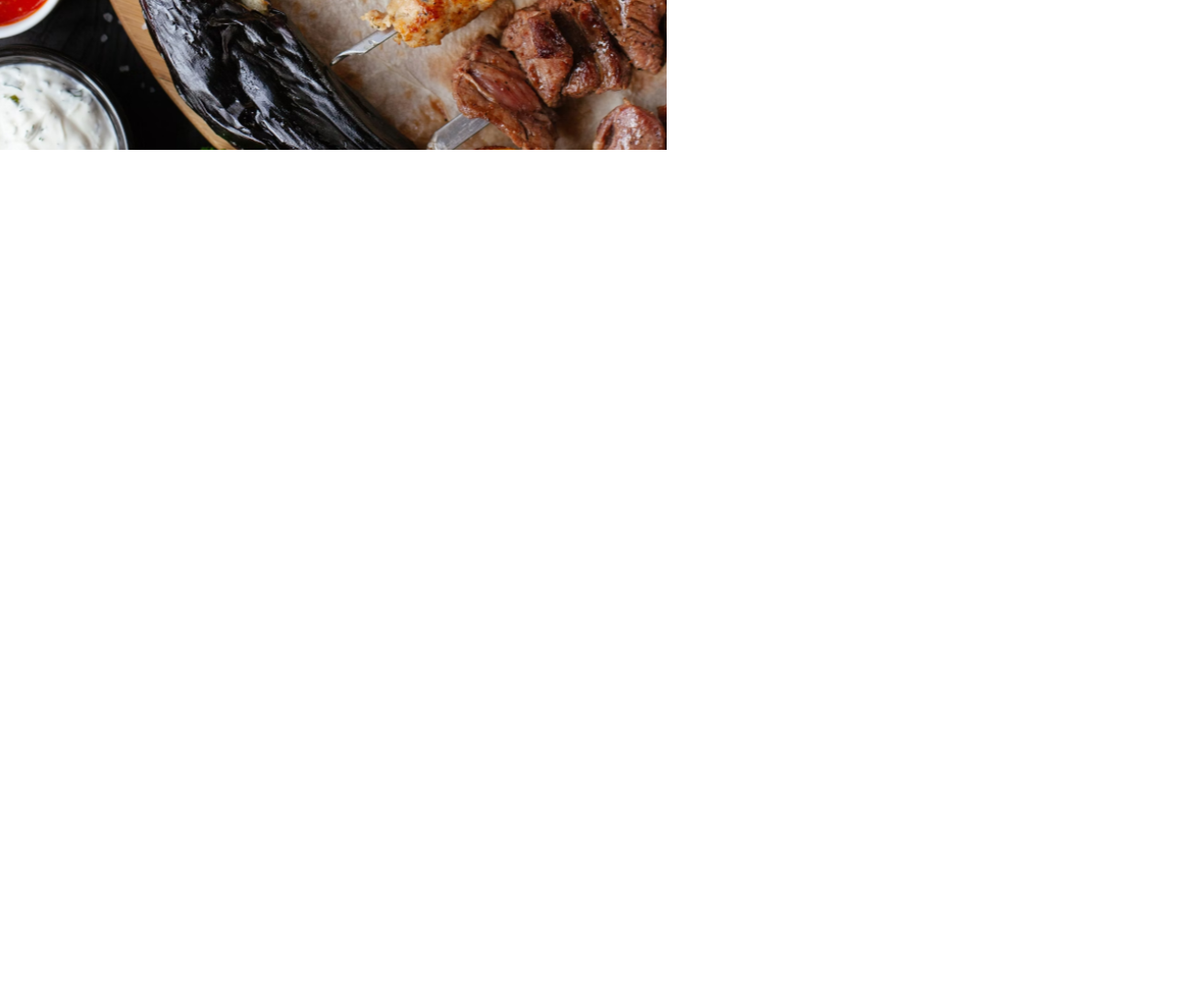
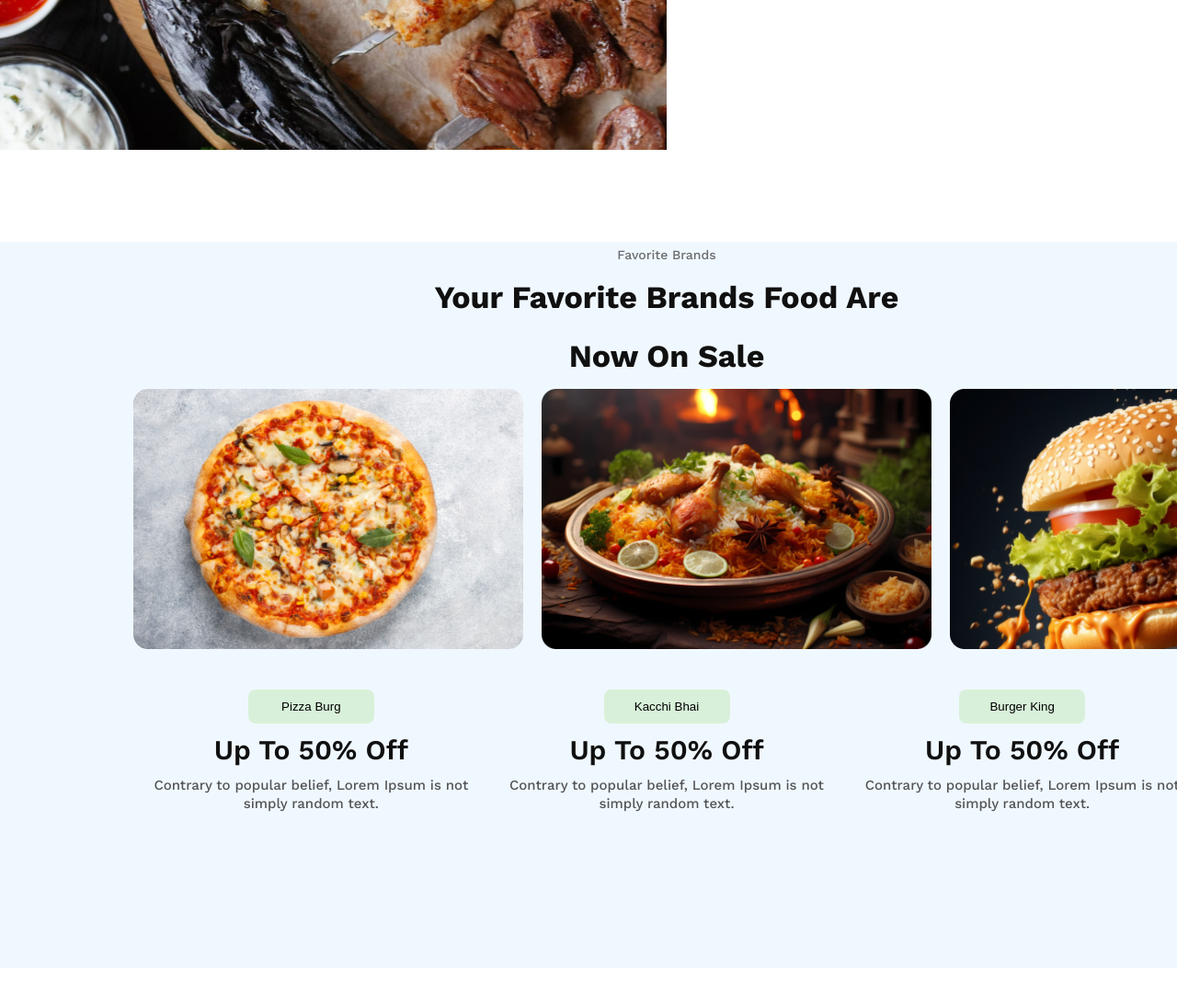
Before and after one commit to Sabuj-Chowdhury/demo-food-restaurant-website-html-css, a plain HTML site: page index.html in a window 1280 px wide. Shown: the part 1398-2489 px from the top of the page at 92% size. Before the commit the page ends 1661 px from the top, so only its background shows below. Drawn offline with nearby package versions, Linux system fonts and the light colour scheme.

Commit message:
Bugy or errored card box added

```diff
--- a/index.html
+++ b/index.html
@@ -63,15 +63,76 @@
                 </div>
 
             </div>
+         </section>
+         <!-- About us Section END -->
+
+         <!-- Card box section START -->
+
+         <section class="card-box">
+            <div class="card-box-content-section">
+                <div class="card-box-heading">
+                    <p>Favorite Brands</p>
+                    <h2>Your Favorite Brands Food Are Now On Sale</h2>
+                </div>
+
+                <div class="card-box-food-img">
+                    <div class="image">
+                        <img src="./images/pizza.png" alt="">
+                    </div>
+                    <div class="image">
+                        <img src="./images/biriyani.png" alt="">
+                    </div>
+                    <div class="image">
+                        <img src="./images/burger.png" alt="">
+                    </div>
+                    <div class="image">
+
+                    </div>
+                </div>
+
+                <div class="food-discount-container">
+                    <div class="card-box-discount-info">
+                       <div class="btn-container">
+                        <button>
+                            Pizza Burg
+                        </button>
+                       </div>
+                       <h3>Up To 50% Off</h3>
+                       <p>Contrary to popular belief, Lorem Ipsum is not simply random text.</p>
+
+                    </div>
+                    <div class="card-box-discount-info">
+                        <div class="btn-container">
+                            <button>
+                                Kacchi Bhai
+                            </button>
+                           </div>
+                           <h3>Up To 50% Off</h3>
+                           <p>Contrary to popular belief, Lorem Ipsum is not simply random text.</p>
+                    </div>
+                    <div class="card-box-discount-info">
+                        <div class="btn-container">
+                        <button>
+                            Burger King
+                        </button>
+                       </div>
+                       <h3>Up To 50% Off</h3>
+                       <p>Contrary to popular belief, Lorem Ipsum is not simply random text.</p>
+                    </div>
+                </div>
+
+            </div>
 
          </section>
-         <!-- About us Section END -->
+
+         <!-- Card box section END -->
 
      </main>
      <!-- main ends here -->
 
     <!-- footer starts here -->
     <footer>
+
 
     </footer>
     <!-- footer ends here -->
--- a/style.css
+++ b/style.css
@@ -83,6 +83,8 @@ body{
 
 
 /* about us Style START */
+
+
 .section-about-us{
     width: 1450px;
     height: 671px;
@@ -147,4 +149,93 @@ body{
 .hr1{
     margin-bottom: 25px;
 }
+
 /* about us Style END */
+
+
+/* card box Style START */
+
+.card-box{
+    width: 1450px;
+    height: 790px;
+    /* border: 2px solid red; */
+    margin: 0 auto;
+    margin-bottom: 100px;
+    background-color: aliceblue;
+}
+.card-box-content-section{
+    width: 80%;
+    height: 90%;
+    /* border: 2px solid black; */
+    margin: 0 auto;
+}
+.card-box-heading{
+    width: 550px;
+    height: 100px;
+    margin: 0 auto;
+    margin-bottom: 60px;
+}
+
+.card-box-heading p{
+    color: rgb(16, 16, 16);
+    font-family: Work Sans;
+    font-size: 14px;
+    font-weight: 500;
+    line-height: 28px;
+    letter-spacing: 0%;
+    text-align: center;
+    opacity: 0.6;
+
+}
+.card-box-heading h2{
+    color: rgb(16, 16, 16);
+    font-family: Work Sans;
+    font-size: 34px;
+    font-weight: 700;
+    line-height: 64px;
+    letter-spacing: 0%;
+    text-align: center;
+}
+.card-box-food-img{
+    display: grid;
+    grid-template-columns: repeat(3,1fr);
+    gap: 20px;
+    margin-bottom: 20px;
+
+}
+.food-discount-container{
+    display: flex;
+    justify-content: space-evenly;
+}
+.btn-container{
+    text-align: center;
+}
+ .card-box-discount-info button{
+    width: 137px;
+    height: 37px;
+    border-radius: 8px;
+    background: rgba(82, 195, 3, 0.15);
+    border: none;
+ }
+ .card-box-discount-info h3{
+    color: rgb(16, 16, 16);
+    font-family: Work Sans;
+    font-size: 30px;
+    font-weight: 600;
+    line-height: 37px;
+    letter-spacing: 0%;
+    text-align: center;
+    margin: 10px 0px;
+ }
+ .card-box-discount-info p{
+    color: rgb(16, 16, 16);
+    font-family: Work Sans;
+    font-size: 15px;
+    font-weight: 500;
+    line-height: 20px;
+    letter-spacing: 0%;
+    text-align: center;
+    opacity: 0.7;
+
+ }
+/* card box Style START */
```
